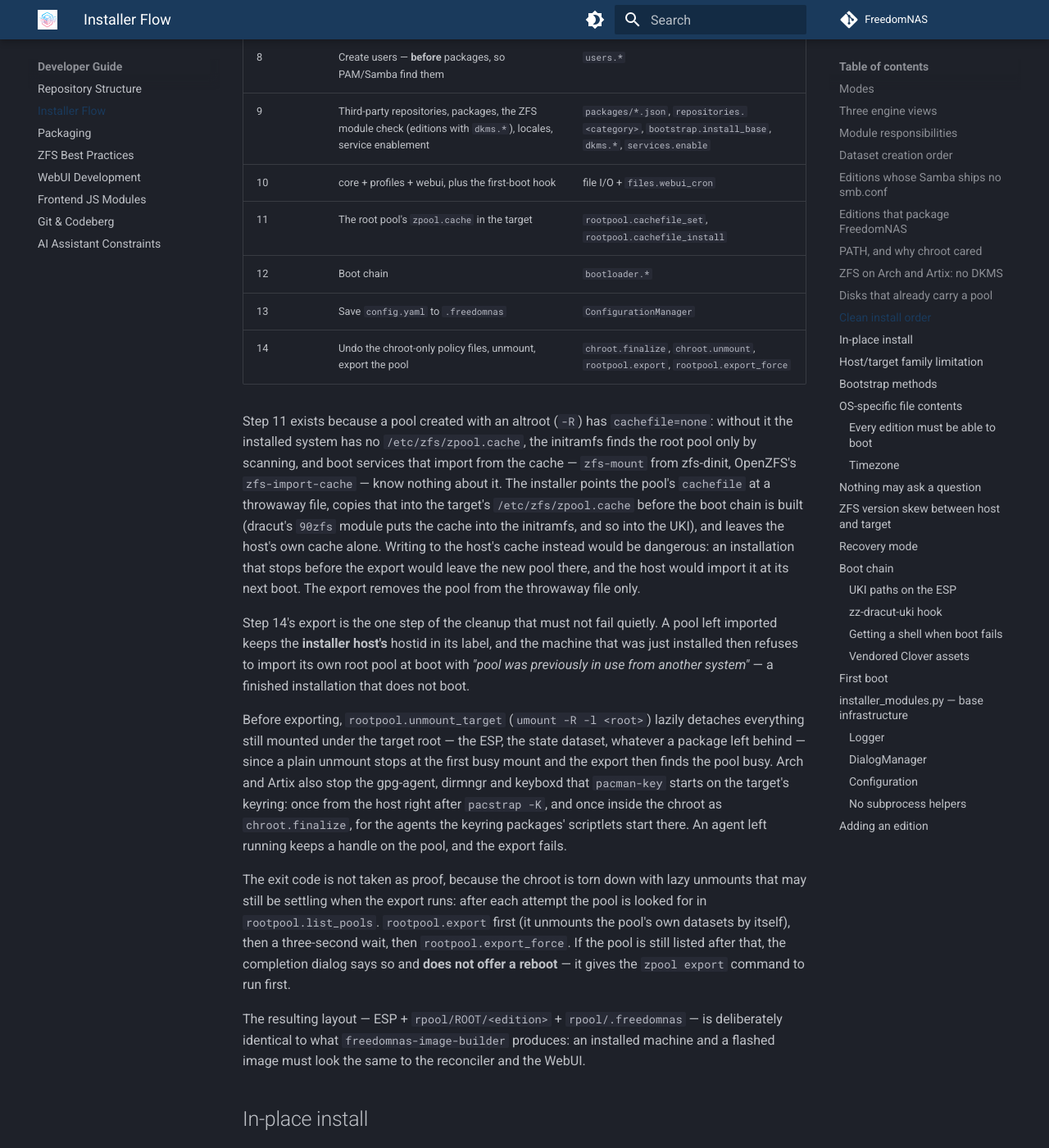
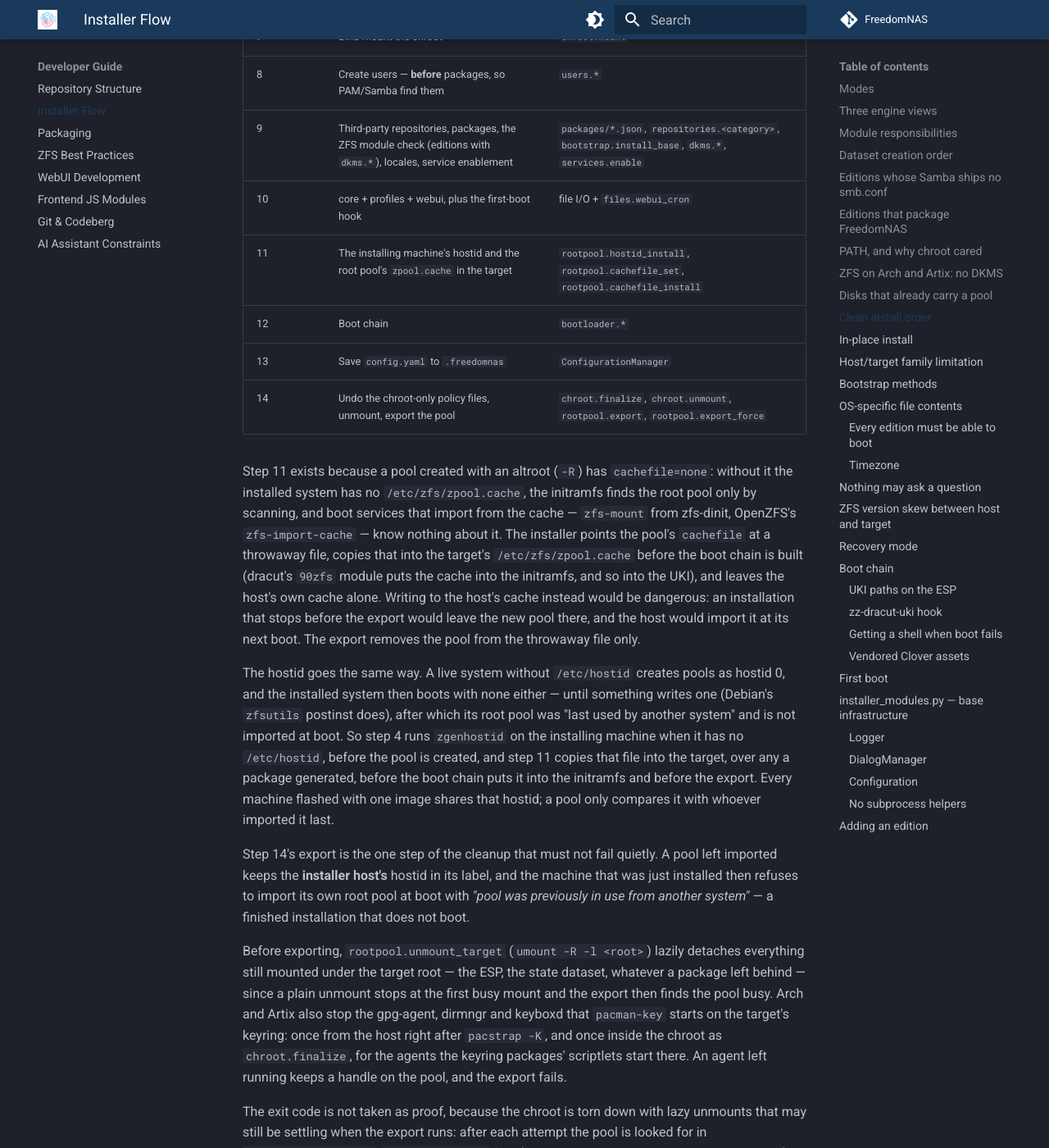
Before and after one commit to FreedomNAS/freedomnas-docs, an MkDocs documentation site: the page built from docs/developer/installer.md, in a window 1280 px wide and 1400 px high, scrolled down 6323 px. Shown: the whole window at 82% size. Built offline with MkDocs 1.6.1 and Material for MkDocs 9.7.7, drawn with Linux system fonts in a browser that asks for light colours; some of the changed text lies outside the part shown.

Commit message:
Document the installer's hostid steps

```diff
--- a/docs/developer/installer.md
+++ b/docs/developer/installer.md
@@ -199,14 +199,14 @@ before that confirmation.
 | 1 | Interview — disk, bootstrap method, mirror, hostname, timezone, features, users | `installer_meta`, `packages/MANIFEST.json`, the host's tz database |
 | 2 | Single confirmation | — |
 | 3 | Partition + format the ESP | `partitioning.*` |
-| 4 | Root pool, boot environment, root mounted, then the other datasets | `rootpool.create`, `create_boot_environment`, `set_bootfs`, `mount_root`, `create_datasets`, `mount_all` |
+| 4 | A hostid for the installing machine, then root pool, boot environment, root mounted, then the other datasets | `rootpool.hostid_ensure` (host), `rootpool.create`, `create_boot_environment`, `set_bootfs`, `mount_root`, `create_datasets`, `mount_all` |
 | 5 | Bootstrap the base system | `bootstrap.<method>` |
 | 6 | Write the edition's config files | `files.*` |
 | 7 | Bind-mount the chroot | `chroot.mount` |
 | 8 | Create users — **before** packages, so PAM/Samba find them | `users.*` |
 | 9 | Third-party repositories, packages, the ZFS module check (editions with `dkms.*`), locales, service enablement | `packages/*.json`, `repositories.<category>`, `bootstrap.install_base`, `dkms.*`, `services.enable` |
 | 10 | core + profiles + webui, plus the first-boot hook | file I/O + `files.webui_cron` |
-| 11 | The root pool's `zpool.cache` in the target | `rootpool.cachefile_set`, `rootpool.cachefile_install` |
+| 11 | The installing machine's hostid and the root pool's `zpool.cache` in the target | `rootpool.hostid_install`, `rootpool.cachefile_set`, `rootpool.cachefile_install` |
 | 12 | Boot chain | `bootloader.*` |
 | 13 | Save `config.yaml` to `.freedomnas` | `ConfigurationManager` |
 | 14 | Undo the chroot-only policy files, unmount, export the pool | `chroot.finalize`, `chroot.unmount`, `rootpool.export`, `rootpool.export_force` |
@@ -223,6 +223,16 @@ own cache alone. Writing to the host's cache instead would be dangerous: an
 installation that stops before the export would leave the new pool there, and
 the host would import it at its next boot. The export removes the pool from the
 throwaway file only.
+
+The hostid goes the same way. A live system without `/etc/hostid` creates
+pools as hostid 0, and the installed system then boots with none either —
+until something writes one (Debian's `zfsutils` postinst does), after which
+its root pool was "last used by another system" and is not imported at boot.
+So step 4 runs `zgenhostid` on the installing machine when it has no
+`/etc/hostid`, before the pool is created, and step 11 copies that file into
+the target, over any a package generated, before the boot chain puts it into
+the initramfs and before the export. Every machine flashed with one image
+shares that hostid; a pool only compares it with whoever imported it last.
 
 Step 14's export is the one step of the cleanup that must not fail quietly.
 A pool left imported keeps the **installer host's** hostid in its label, and
```
Also changed, not shown: docs/profiles/installer-profiles.md (+2 -0 lines).
